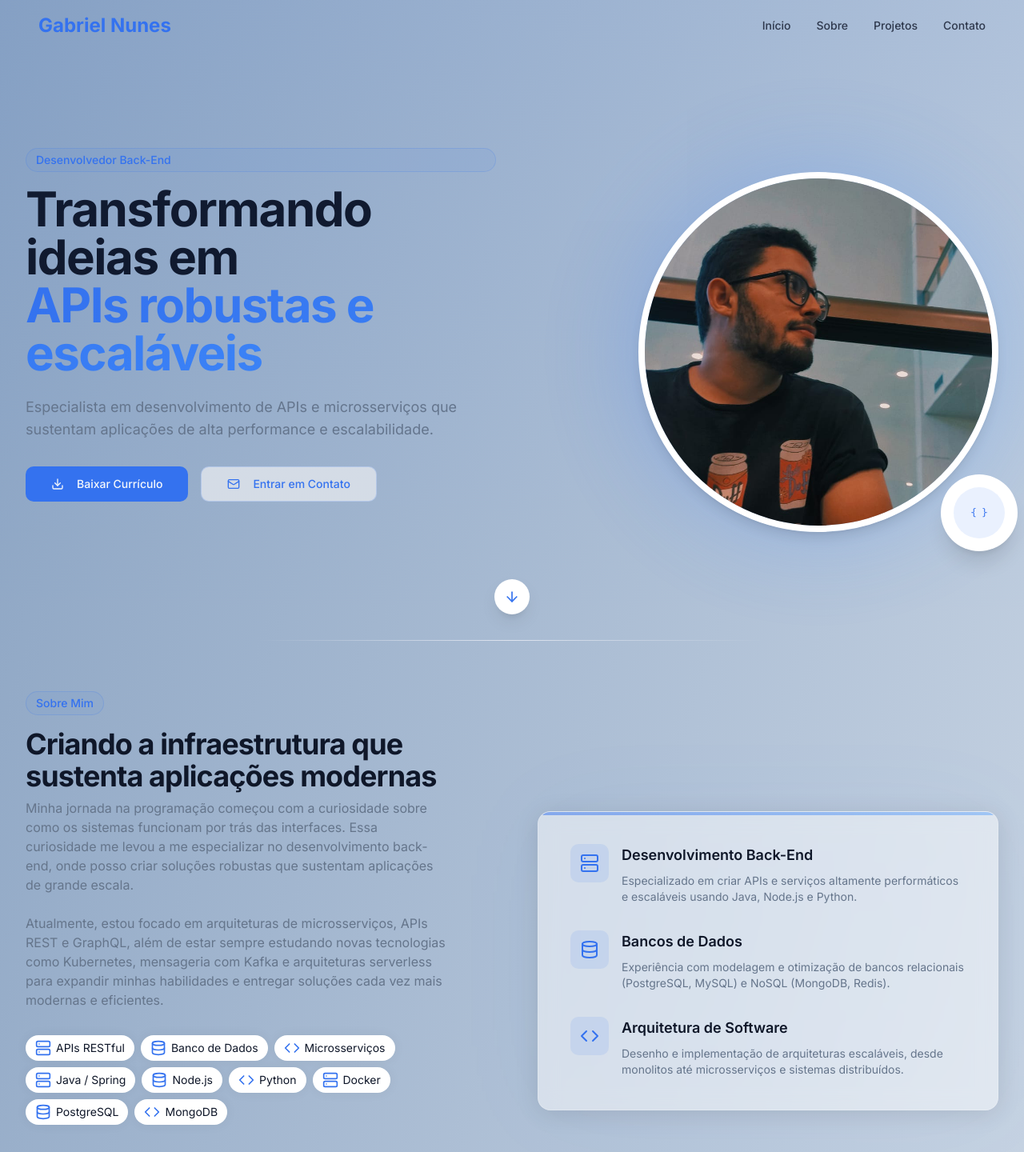
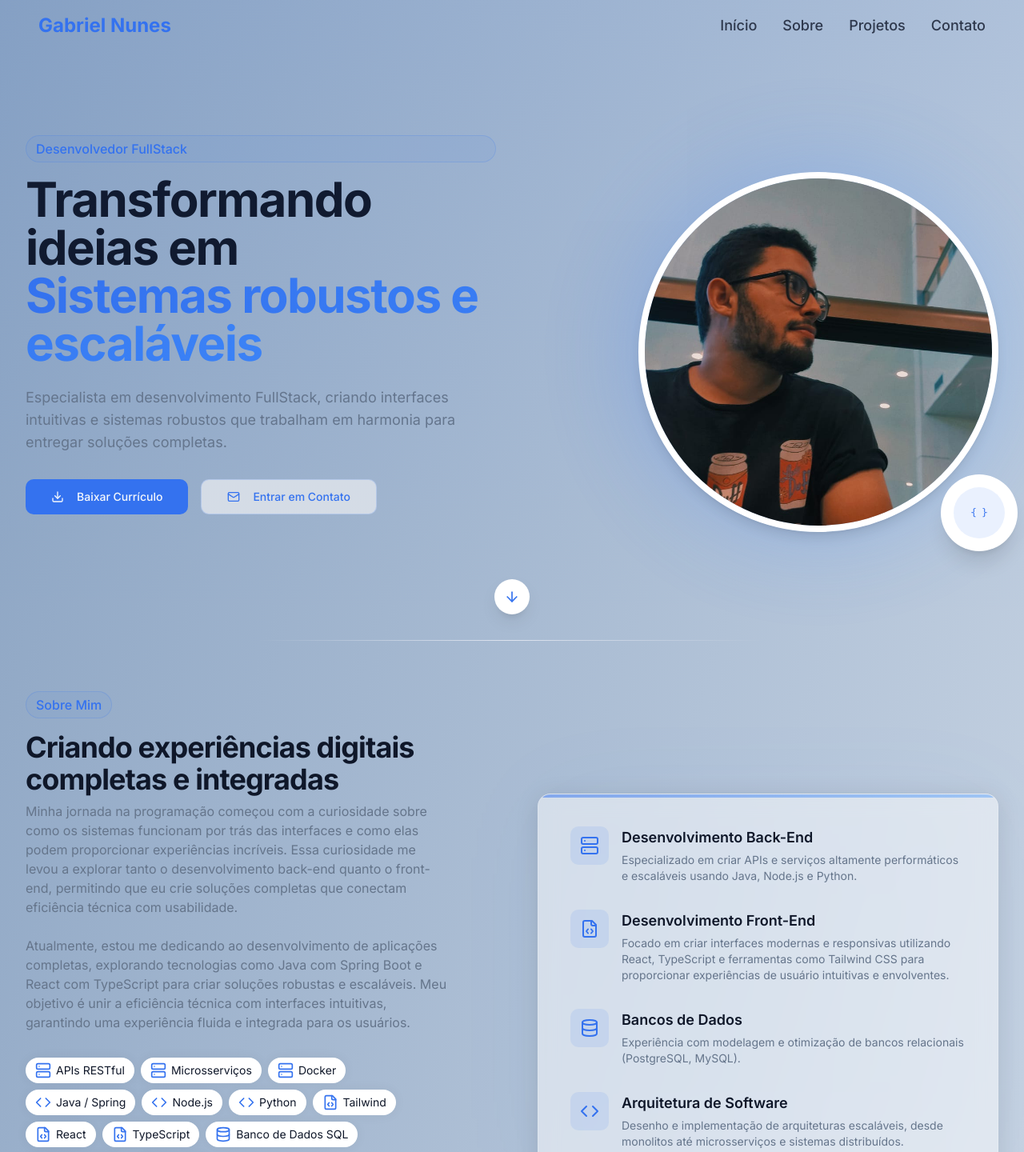
Before and after one commit to GabrielNunes5/portfolio, a React (Vite) app: page / in a window 1280 px wide. Shown: the top 1440 px of the page at 80% size. Built offline with nearby package versions, Linux system fonts and the light colour scheme.

Commit message:
refactor: :lipstick:

```diff
--- a/src/components/About.tsx
+++ b/src/components/About.tsx
@@ -2,7 +2,7 @@
 import { useState, useEffect, useRef } from 'react';
 import { motion, useInView } from 'framer-motion';
 import { fadeIn, slideInLeft, slideInRight } from '@/lib/animations';
-import { Code, Database, Server } from 'lucide-react';
+import { Code, Database, Server, FileCode } from 'lucide-react';
 
 const About = () => {
   const ref = useRef<HTMLDivElement>(null);
@@ -10,14 +10,17 @@ const About = () => {
 
   const skills = [
     { icon: <Server className="h-5 w-5" />, text: "APIs RESTful" },
-    { icon: <Database className="h-5 w-5" />, text: "Banco de Dados" },
-    { icon: <Code className="h-5 w-5" />, text: "Microsserviços" },
-    { icon: <Server className="h-5 w-5" />, text: "Java / Spring" },
-    { icon: <Database className="h-5 w-5" />, text: "Node.js" },
+    { icon: <Server className="h-5 w-5" />, text: "Microsserviços" },
+    { icon: <Server className="h-5 w-5" />, text: "Docker" },
+    { icon: <Code className="h-5 w-5" />, text: "Java / Spring" },
+    { icon: <Code className="h-5 w-5" />, text: "Node.js" },
     { icon: <Code className="h-5 w-5" />, text: "Python" },
-    { icon: <Server className="h-5 w-5" />, text: "Docker" },
+    { icon: <FileCode className="h-5 w-5" />, text: "Tailwind" },
+    { icon: <FileCode className="h-5 w-5" />, text: "React" },
+    { icon: <FileCode className="h-5 w-5" />, text: "TypeScript" },
+    { icon: <Database className="h-5 w-5" />, text: "Banco de Dados SQL" },
     { icon: <Database className="h-5 w-5" />, text: "PostgreSQL" },
-    { icon: <Code className="h-5 w-5" />, text: "MongoDB" },
+    { icon: <Database className="h-5 w-5" />, text: "MySQL" },
   ];
 
   return (
@@ -31,18 +34,16 @@ const About = () => {
           initial="initial"
           animate={isInView ? "animate" : "initial"}
         >
-          <div className="inline-block mb-4 rounded-full px-3 py-1 text-sm font-medium border border-primary/20 bg-primary/5 text-primary">
+          <div className="inline-block mb-4 rounded-full px-3 py-1 text-base font-medium border border-primary/20 bg-primary/5 text-primary">
             Sobre Mim
           </div>
-
-          <h2 className="section-heading">Criando a infraestrutura que sustenta aplicações modernas</h2>
-
+          <h2 className="section-heading">Criando experiências digitais completas e integradas</h2>
           <p className="text-muted-foreground mb-6">
-            Minha jornada na programação começou com a curiosidade sobre como os sistemas funcionam por trás das interfaces. Essa curiosidade me levou a me especializar no desenvolvimento back-end, onde posso criar soluções robustas que sustentam aplicações de grande escala.
+            Minha jornada na programação começou com a curiosidade sobre como os sistemas funcionam por trás das interfaces e como elas podem proporcionar experiências incríveis. Essa curiosidade me levou a explorar tanto o desenvolvimento back-end quanto o front-end, permitindo que eu crie soluções completas que conectam eficiência técnica com usabilidade.
           </p>
 
           <p className="text-muted-foreground mb-8">
-            Atualmente, estou focado em arquiteturas de microsserviços, APIs REST e GraphQL, além de estar sempre estudando novas tecnologias como Kubernetes, mensageria com Kafka e arquiteturas serverless para expandir minhas habilidades e entregar soluções cada vez mais modernas e eficientes.
+            Atualmente, estou me dedicando ao desenvolvimento de aplicações completas, explorando tecnologias como Java com Spring Boot e React com TypeScript para criar soluções robustas e escaláveis. Meu objetivo é unir a eficiência técnica com interfaces intuitivas, garantindo uma experiência fluida e integrada para os usuários.
           </p>
 
           <div className="flex flex-wrap gap-2 mb-8">
@@ -75,12 +76,6 @@ const About = () => {
                 </div>
                 <span>Desenvolvedor FullStack</span>
               </li>
-              {/* <li className="flex items-start">
-                <div className="h-6 w-6 rounded-full bg-primary/10 flex items-center justify-center text-primary mr-3 mt-0.5">
-                  <span className="text-sm">✓</span>
-                </div>
-                <span>Especialista em Microsserviços</span>
-              </li> */}
             </ul>
           </div>
         </motion.div>
@@ -101,9 +96,20 @@ const About = () => {
                     <Server size={24} />
                   </div>
                   <div>
-                    <h3 className="font-semibold text-lg mb-2">Desenvolvimento Back-End</h3>
+                    <h3 className="font-semibold text-lg mb-1">Desenvolvimento Back-End</h3>
                     <p className="text-muted-foreground text-sm">
                       Especializado em criar APIs e serviços altamente performáticos e escaláveis usando Java, Node.js e Python.
+                    </p>
+                  </div>
+                </div>
+                <div className="flex items-start">
+                  <div className="flex flex-shrink-0 items-center justify-center h-12 w-12 rounded-md bg-primary/10 text-primary mr-4">
+                    <FileCode size={24} />
+                  </div>
+                  <div>
+                    <h3 className="font-semibold text-lg mb-1">Desenvolvimento Front-End</h3>
+                    <p className="text-muted-foreground text-sm">
+                      Focado em criar interfaces modernas e responsivas utilizando React, TypeScript e ferramentas como Tailwind CSS para proporcionar experiências de usuário intuitivas e envolventes.
                     </p>
                   </div>
                 </div>
@@ -113,9 +119,9 @@ const About = () => {
                     <Database size={24} />
                   </div>
                   <div>
-                    <h3 className="font-semibold text-lg mb-2">Bancos de Dados</h3>
+                    <h3 className="font-semibold text-lg mb-1">Bancos de Dados</h3>
                     <p className="text-muted-foreground text-sm">
-                      Experiência com modelagem e otimização de bancos relacionais (PostgreSQL, MySQL) e NoSQL (MongoDB, Redis).
+                      Experiência com modelagem e otimização de bancos relacionais (PostgreSQL, MySQL).
                     </p>
                   </div>
                 </div>
@@ -125,7 +131,7 @@ const About = () => {
                     <Code size={24} />
                   </div>
                   <div>
-                    <h3 className="font-semibold text-lg mb-2">Arquitetura de Software</h3>
+                    <h3 className="font-semibold text-lg mb-1">Arquitetura de Software</h3>
                     <p className="text-muted-foreground text-sm">
                       Desenho e implementação de arquiteturas escaláveis, desde monolitos até microsserviços e sistemas distribuídos.
                     </p>
--- a/src/components/Contact.tsx
+++ b/src/components/Contact.tsx
@@ -6,7 +6,7 @@ import { Button } from "@/components/ui/button";
 import { Input } from "@/components/ui/input";
 import { Textarea } from "@/components/ui/textarea";
 import { useToast } from "@/components/ui/use-toast";
-import { Github, Linkedin, Mail, Send } from 'lucide-react';
+import { Github, Linkedin, Mail, Send, Phone } from 'lucide-react';
 
 const Contact = () => {
   const [isSubmitting, setIsSubmitting] = useState(false);
@@ -56,7 +56,7 @@ const Contact = () => {
           initial="initial"
           animate={isInView ? "animate" : "initial"}
         >
-          <div className="inline-block mb-4 rounded-full px-3 py-1 text-sm font-medium border border-primary/20 bg-primary/5 text-primary">
+          <div className="inline-block mb-4 rounded-full px-3 py-1 text-base font-medium border border-primary/20 bg-primary/5 text-primary">
             Contato
           </div>
 
@@ -165,6 +165,23 @@ const Contact = () => {
 
             <div className="flex items-center space-x-4">
               <div className="flex-shrink-0 w-12 h-12 rounded-full bg-primary/10 flex items-center justify-center text-primary">
+                <Phone size={24} />
+              </div>
+              <div>
+                <p className="text-sm text-muted-foreground mb-1">Whatsapp</p>
+                <a
+                  href="https://wa.me/message/ZOVWUPOXS6K5H1?src=qr"
+                  target="_blank"
+                  rel="noopener noreferrer"
+                  className="font-medium hover:text-primary transition-colors duration-300"
+                >
+                  (85)98767-1308
+                </a>
+              </div>
+            </div>
+
+            <div className="flex items-center space-x-4">
+              <div className="flex-shrink-0 w-12 h-12 rounded-full bg-primary/10 flex items-center justify-center text-primary">
                 <Linkedin size={24} />
               </div>
               <div>
--- a/src/components/Footer.tsx
+++ b/src/components/Footer.tsx
@@ -16,10 +16,10 @@ const Footer = () => {
       <div className="max-w-7xl mx-auto flex flex-col md:flex-row justify-between items-center">
         <div className="mb-6 md:mb-0">
           <a href="#" className="text-xl font-bold text-primary transition-colors duration-300 hover:text-primary/80">
-            dev.backend
+            Gabriel Nunes
           </a>
           <p className="text-muted-foreground mt-2 text-sm">
-            Desenvolvedor Back-End especializado em APIs e microsserviços
+            Desenvolvedor FullStack transformando ideias em sistemas robustos e escaláveis.
           </p>
         </div>
 
--- a/src/components/Hero.tsx
+++ b/src/components/Hero.tsx
@@ -16,18 +16,18 @@ const Hero = () => {
 
       <div className="max-w-7xl mx-auto grid grid-cols-1 lg:grid-cols-2 gap-10 items-center min-h-[calc(100vh-5rem)]">
         <div className="order-2 lg:order-1 flex flex-col justify-center animate-fade-in">
-          <div className="inline-block mb-4 rounded-full px-3 py-1 text-sm font-medium border border-primary/20 bg-primary/5 text-primary animate-fade-in">
-            Desenvolvedor Back-End
+          <div className="inline-block mb-4 rounded-full px-3 py-1 text-base font-medium border border-primary/20 bg-primary/5 text-primary animate-fade-in">
+            Desenvolvedor FullStack
           </div>
 
           <h1 className="text-4xl sm:text-5xl lg:text-6xl font-bold tracking-tight mb-6 animate-fade-in">
             <span>Transformando ideias em</span>
             <br />
-            <span className="text-gradient">APIs robustas e escaláveis</span>
+            <span className="text-gradient">Sistemas robustos e escaláveis</span>
           </h1>
 
           <p className="text-muted-foreground text-lg mb-8 max-w-xl animate-fade-in">
-            Especialista em desenvolvimento de APIs e microsserviços que sustentam aplicações de alta performance e escalabilidade.
+            Especialista em desenvolvimento FullStack, criando interfaces intuitivas e sistemas robustos que trabalham em harmonia para entregar soluções completas.
           </p>
 
           <div className="flex flex-wrap gap-4 animate-fade-in">
@@ -59,7 +59,7 @@ const Hero = () => {
             <div className="relative w-[280px] h-[280px] sm:w-[350px] sm:h-[350px] xl:w-[450px] xl:h-[450px] rounded-full overflow-hidden border-4 sm:border-8 border-white shadow-lg animate-blur-in">
               <img
                 src="/public/assets/IMG-20230708-WA0048.jpg"
-                alt="Desenvolvedor Back-End"
+                alt="Desenvolvedor Full-Stack"
                 className="w-full h-full object-cover"
               />
             </div>
--- a/src/components/Navbar.tsx
+++ b/src/components/Navbar.tsx
@@ -66,7 +66,7 @@ const Navbar = () => {
                 e.preventDefault();
                 scrollToSection(item.id);
               }}
-              className="text-foreground/80 hover:text-primary transition-colors duration-300 cursor-pointer text-sm font-medium"
+              className="md:text-lg text-foreground/80 hover:text-primary transition-colors duration-300 cursor-pointer text-sm font-medium"
             >
               {item.name}
             </a>
--- a/src/components/Projects.tsx
+++ b/src/components/Projects.tsx
@@ -32,12 +32,10 @@ const Projects = () => {
           initial="initial"
           animate={isInView ? "animate" : "initial"}
         >
-          <div className="inline-block mb-4 rounded-full px-3 py-1 text-sm font-medium border border-primary/20 bg-primary/5 text-primary">
+          <div className="inline-block mb-4 rounded-full px-3 py-1 text-base font-medium border border-primary/20 bg-primary/5 text-primary">
             Meus Projetos
           </div>
-
-          <h2 className="section-heading">Soluções back-end que impulsionam negócios</h2>
-
+            <h2 className="section-heading">Projetos que unem <span className="text-gradient">criatividade</span>  e <span className="text-gradient">tecnologia</span></h2>
           <p className="section-subheading max-w-2xl mx-auto">
             Conheça alguns dos meus projetos de destaque. Cada um deles representa desafios únicos que foram superados com soluções técnicas robustas.
           </p>
```
Also changed, not shown: package.json (line endings or trailing spaces).
